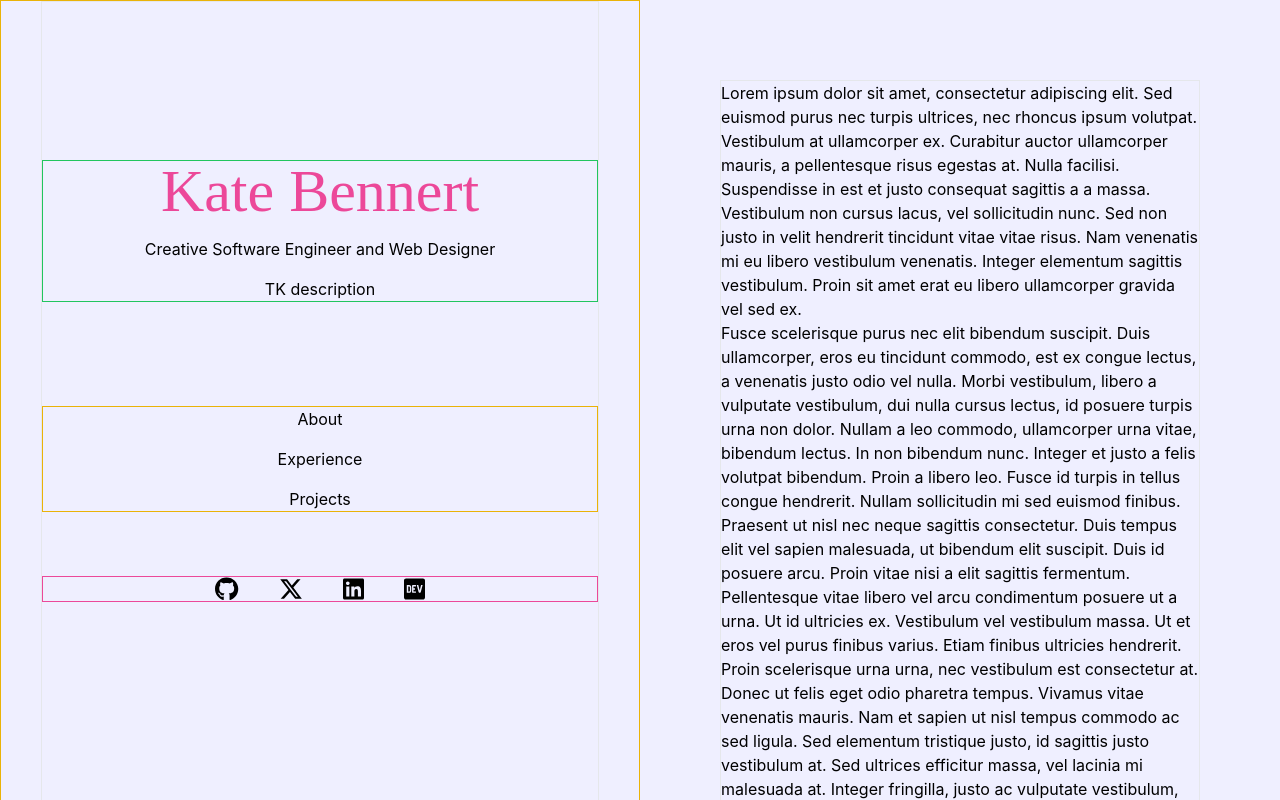
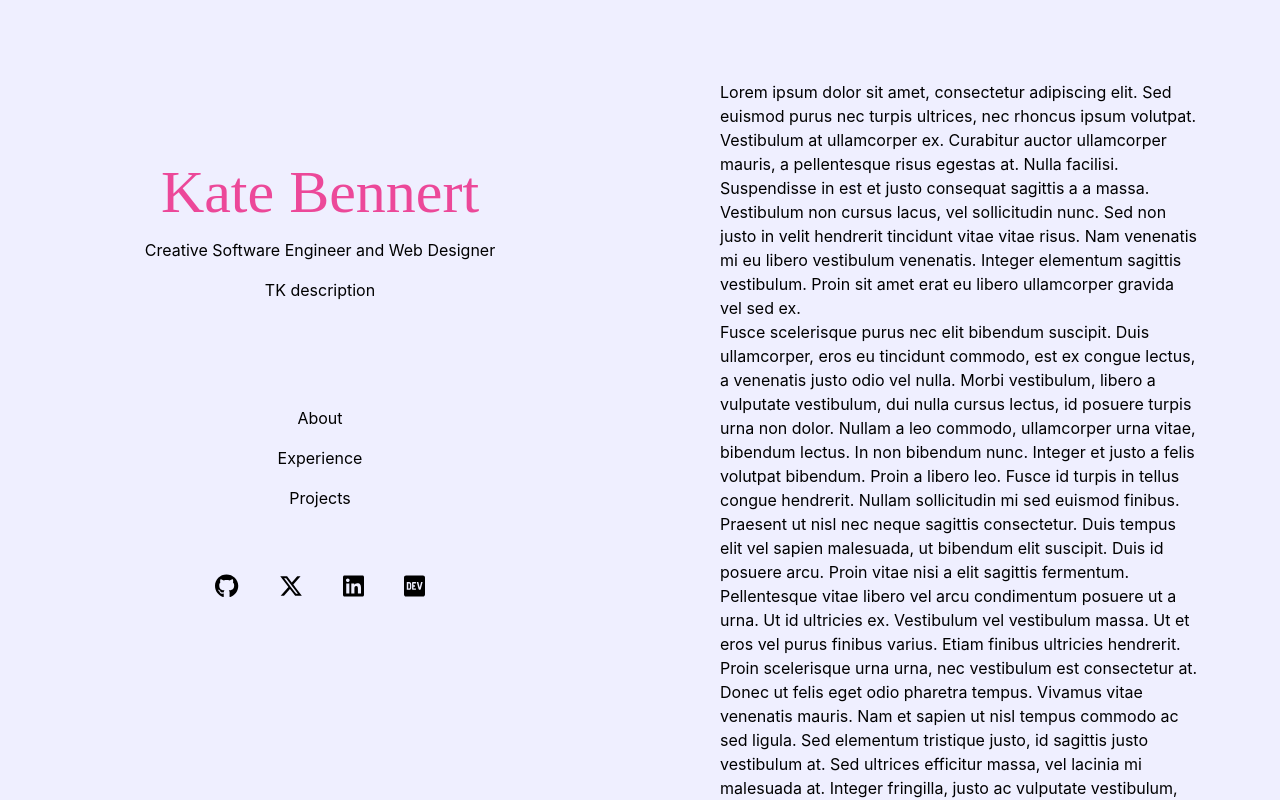
Before and after one commit to katebennert/chicken-nuggies, a React (Create React App) app: page / in a window 1280 px wide. Shown: the top 800 px of the page. Built offline with nearby package versions, Linux system fonts and the light colour scheme.

Commit message:
Remove borders

```diff
--- a/src/App.js
+++ b/src/App.js
@@ -8,15 +8,15 @@ import { faDev, faGithub, faLinkedin, faXTwitter } from '@fortawesome/free-brand
 function App() {
   return (
     <div className="font-inter flex flex-col lg:flex-row "> {/* APP */}
-      <div className="flex-shrink-0 w-full lg:w-1/2 order-1 border pl-6 pr-6 md:pl-10 md:pr-10 border border-yellow-500"> {/* LEFT SIDE */}
-        <div className="sticky top-0 border lg:h-screen flex flex-col justify-center"> {/* STICKY */}
-          <div className="border border-green-500 mb-6 mt-10 "> {/* HOME */}
+      <div className="flex-shrink-0 w-full lg:w-1/2 order-1 pl-6 pr-6 md:pl-10 md:pr-10"> {/* LEFT SIDE */}
+        <div className="sticky top-0 lg:h-screen flex flex-col justify-center"> {/* STICKY */}
+          <div className="mb-6 mt-10 "> {/* HOME */}
             <Home />
           </div>
-          <div className="hidden lg:block border border-yellow-500 mb-6 lg:mt-20"> {/* NAV */}
+          <div className="hidden lg:block mb-6 lg:mt-20"> {/* NAV */}
             <Nav />
           </div>
-          <div className="border border-pink-500 flex flex-row space-x-6 lg:space-x-10 mb-6 justify-center lg:mt-10 lg:mb-20">
+          <div className="flex flex-row space-x-6 lg:space-x-10 mb-6 justify-center lg:mt-10 lg:mb-20">
             <FontAwesomeIcon icon={faGithub} style={{ fontSize: '1.5rem' }} />
             <FontAwesomeIcon icon={faXTwitter} style={{ fontSize: '1.5rem' }} />
             <FontAwesomeIcon icon={faLinkedin} style={{ fontSize: '1.5rem' }} />
--- a/src/Experience.js
+++ b/src/Experience.js
@@ -1,6 +1,6 @@
 function Experience() {
     return (
-        <div className="border">
+        <div className="">
             <p>Lorem ipsum dolor sit amet, consectetur adipiscing elit. Sed euismod purus nec turpis ultrices, nec rhoncus ipsum volutpat. Vestibulum at ullamcorper ex. Curabitur auctor ullamcorper mauris, a pellentesque risus egestas at. Nulla facilisi. Suspendisse in est et justo consequat sagittis a a massa. Vestibulum non cursus lacus, vel sollicitudin nunc. Sed non justo in velit hendrerit tincidunt vitae vitae risus. Nam venenatis mi eu libero vestibulum venenatis. Integer elementum sagittis vestibulum. Proin sit amet erat eu libero ullamcorper gravida vel sed ex.
             </p>
             <p>
```
